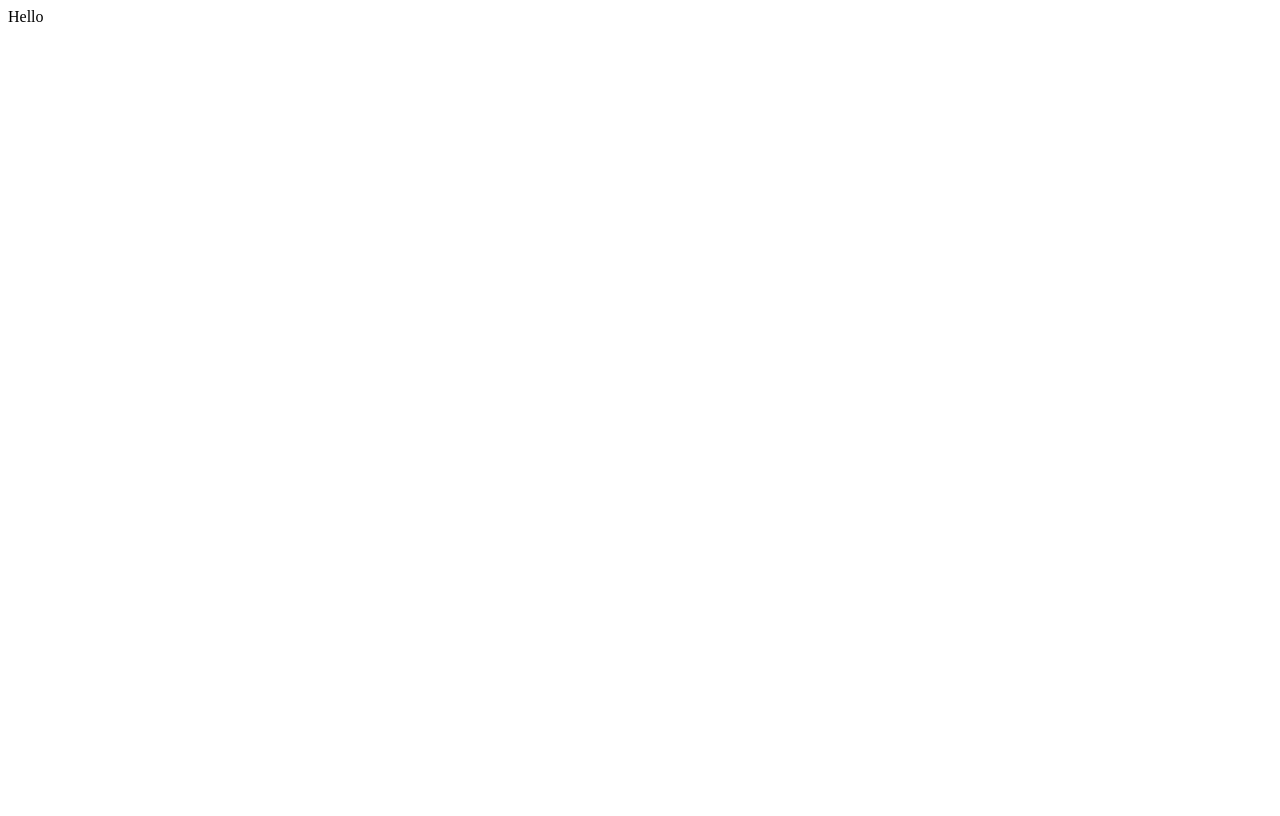
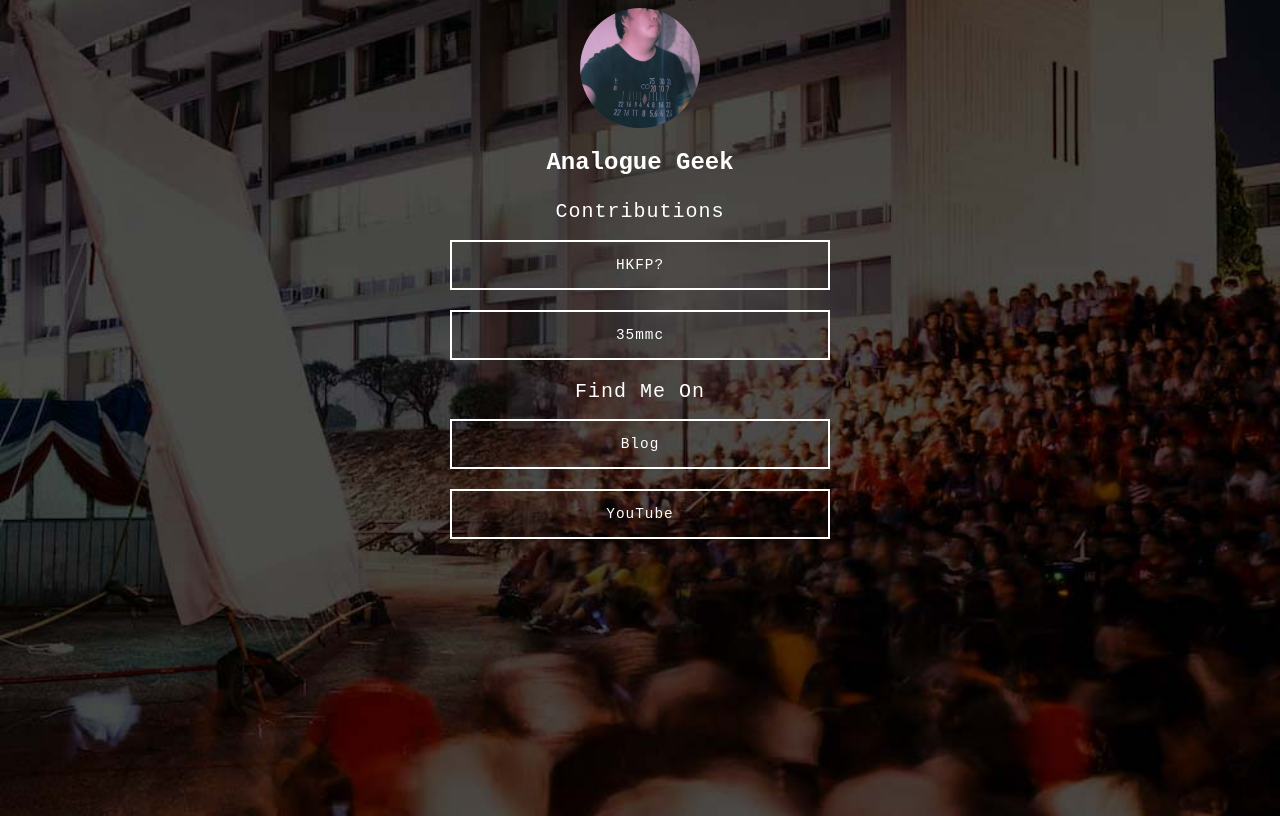
Before and after one commit to fatdom/fatdom.github.io, a plain HTML site: page index.html in a window 1280 px wide. Drawn offline with Linux system fonts and the light colour scheme; a web font is replaced by a local one.

Commit message:
Basic Structure, images

```diff
--- a/index.html
+++ b/index.html
@@ -7,9 +7,25 @@
   <title>Analogue Geek - Links</title>
   <link rel="stylesheet" href="style.css">
 
+  <link href="https://fonts.googleapis.com/css2?family=B612+Mono:wght@700&display=swap" rel="stylesheet">
 </head>
 
 <body>
-  Hello
+  <!-- Logo -->
+  <img class="logo" src="photo.jpg" />
+  <h1>Analogue Geek</h1>
+
+  <!-- Contributions -->
+  <h2>Contributions</h2>
+  <a href="">HKFP?</a>
+  <a href="">35mmc</a>
+
+  <!-- Links -->
+
+  <!-- Social -->
+  <h2>Find Me On</h2>
+  <a href="https://analoguegeek.com">Blog</a>
+  <a href="https://youtube.com/c/dominicleung1230">YouTube</a>
+
 </body>
 </html>
--- a/style.css
+++ b/style.css
@@ -0,0 +1,56 @@
+html {
+  box-sizing: border-box;
+  font-size: 100%;
+}
+
+*, *:before, *:after {
+  box-sizing: inherit;
+}
+
+body {
+  min-height: 100vh;
+  background-color: #000000;
+  background-image: url(bg.jpg);
+  background-position: center;
+  background-repeat: no-repeat;
+  background-size: cover;
+
+  text-align: center;
+  font-family: 'B612 Mono', monospace;
+  color: #ffffff;
+}
+
+.logo {
+  width: 120px;
+  border-radius: 50%;
+}
+
+h1 {
+  font-size: 24px;
+  margin-bottom: 1em;
+}
+
+h2 {
+  font-size: 20px;
+  font-weight: normal;
+  letter-spacing: 1px;
+}
+
+a {
+  display: block;
+  max-width: 380px;
+  margin: 0 auto 20px auto;
+  padding: 15px 20px;
+  color: #ffffff;
+  border: 2px solid #ffffff;
+
+  font-size: 0.9rem;
+  text-decoration: none;
+  letter-spacing: 1px;
+}
+
+a:hover {
+  background-color: #ffffff;
+  color: #000000;
+  font-weight: 100;
+}
```
Also changed, not shown: bg.jpg (added).
